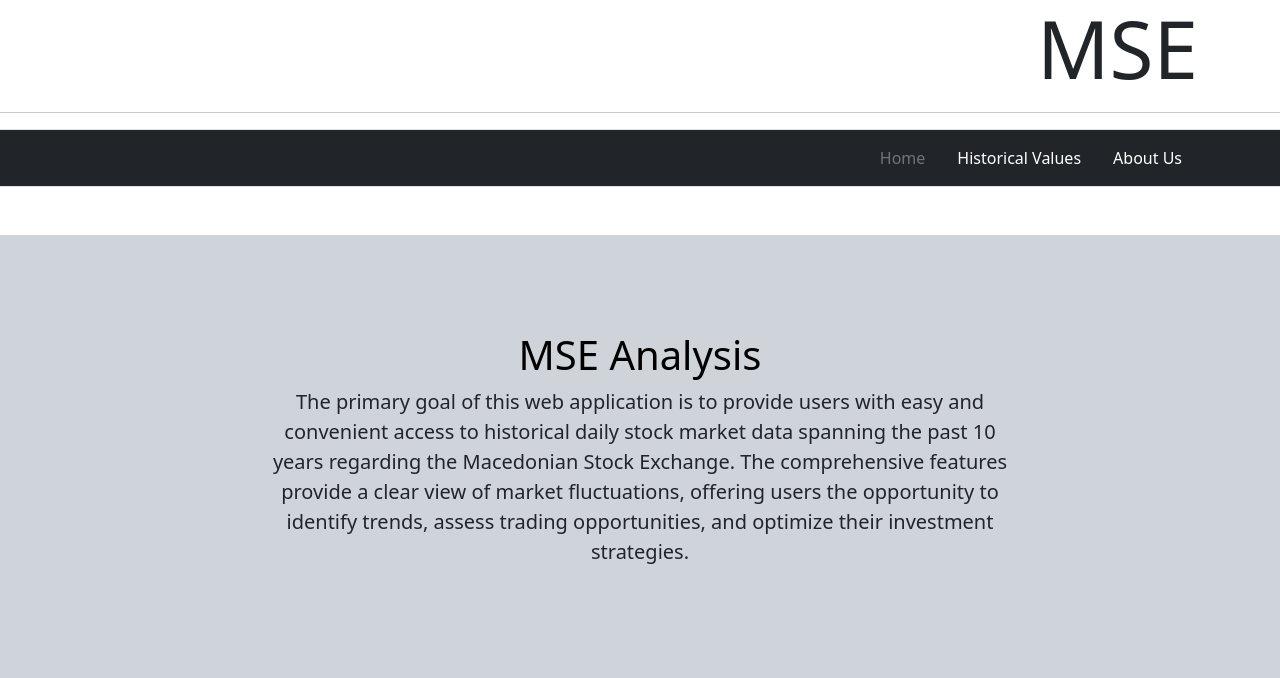
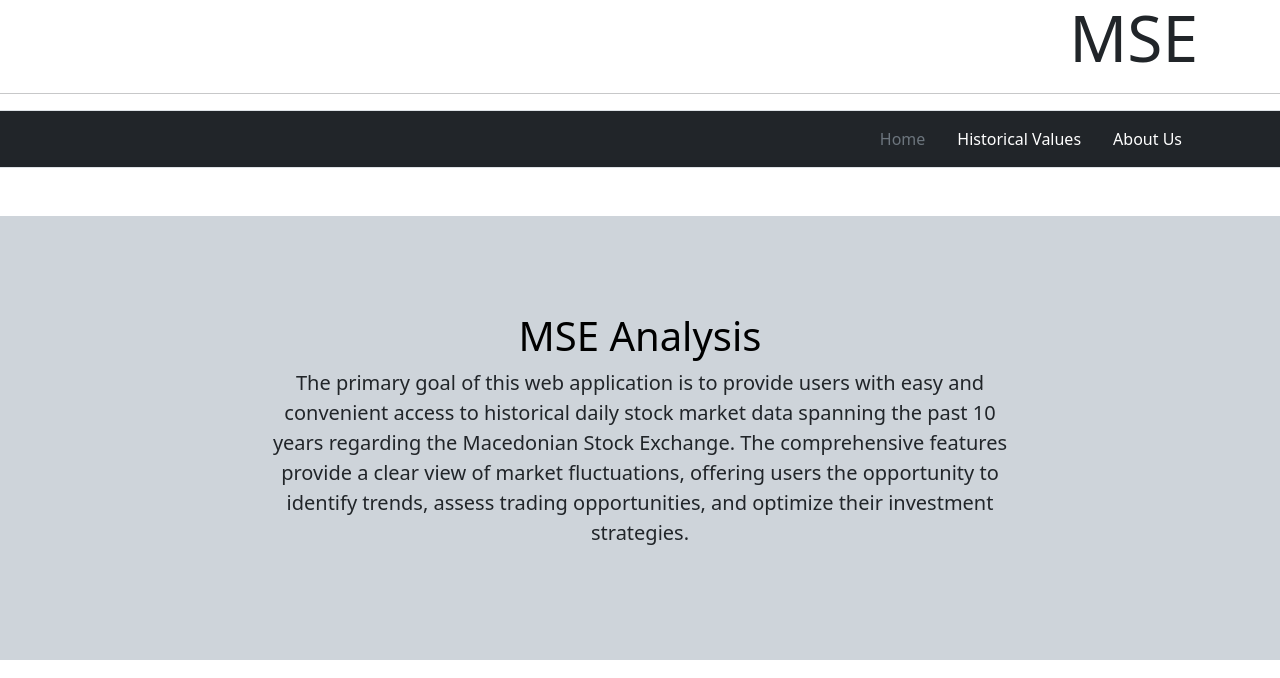
Before and after one commit to tamarastojchevska/MSE-Web-App, a Flask app: page / in a window 1280 px wide. Shown: the top 678 px of the page. Run offline with Flask 3, Linux system fonts and the light colour scheme.

Commit message:
Changed logo size

```diff
--- a/Homework2/tech_prototype/templates/aboutus.html
+++ b/Homework2/tech_prototype/templates/aboutus.html
@@ -11,7 +11,7 @@
 
 <header>
     <div class="container">
-        <p class="display-1 text-end">MSE</p>
+        <p class="display-3 text-end">MSE</p>
     </div>
     <hr>
     <div class="px-3 py-2 text-bg-dark border-top border-bottom">
@@ -20,7 +20,6 @@
                 <a href="/" class="d-flex align-items-center my-2 my-lg-0 me-lg-auto text-white text-decoration-none">
                     <svg class="bi me-2" width="40" height="32" role="img" aria-label="Bootstrap"><use xlink:href="#bootstrap"></use></svg>
                 </a>
-
                 <ul class="nav col-12 col-lg-auto my-2 justify-content-center my-md-0 text-small">
                     <li>
                         <a href="{{ url_for('index') }}" class="nav-link text-white">
@@ -39,7 +38,6 @@
                     </li>
                     <li>
                 </ul>
-
             </div>
         </div>
     </div>
--- a/Homework2/tech_prototype/templates/historicalValues.html
+++ b/Homework2/tech_prototype/templates/historicalValues.html
@@ -11,7 +11,7 @@
 
 <header>
     <div class="container">
-        <p class="display-1 text-end">MSE</p>
+        <p class="display-3 text-end">MSE</p>
     </div>
     <hr>
     <div class="px-3 py-2 text-bg-dark border-top border-bottom">
@@ -20,7 +20,6 @@
                 <a href="/" class="d-flex align-items-center my-2 my-lg-0 me-lg-auto text-white text-decoration-none">
                     <svg class="bi me-2" width="40" height="32" role="img" aria-label="Bootstrap"><use xlink:href="#bootstrap"></use></svg>
                 </a>
-
                 <ul class="nav col-12 col-lg-auto my-2 justify-content-center my-md-0 text-small">
                     <li>
                         <a href="{{ url_for('index') }}" class="nav-link text-white">
@@ -39,7 +38,6 @@
                     </li>
                     <li>
                 </ul>
-
             </div>
         </div>
     </div>
--- a/Homework2/tech_prototype/templates/index.html
+++ b/Homework2/tech_prototype/templates/index.html
@@ -11,7 +11,7 @@
 <header>
 
     <div class="container">
-        <p class="display-1 text-end">MSE</p>
+        <p class="display-3 text-end">MSE</p>
     </div>
     <hr>
     <div class="px-3 py-2 text-bg-dark border-top border-bottom">
@@ -39,7 +39,6 @@
                     </li>
                     <li>
                 </ul>
-
             </div>
         </div>
     </div>
```
